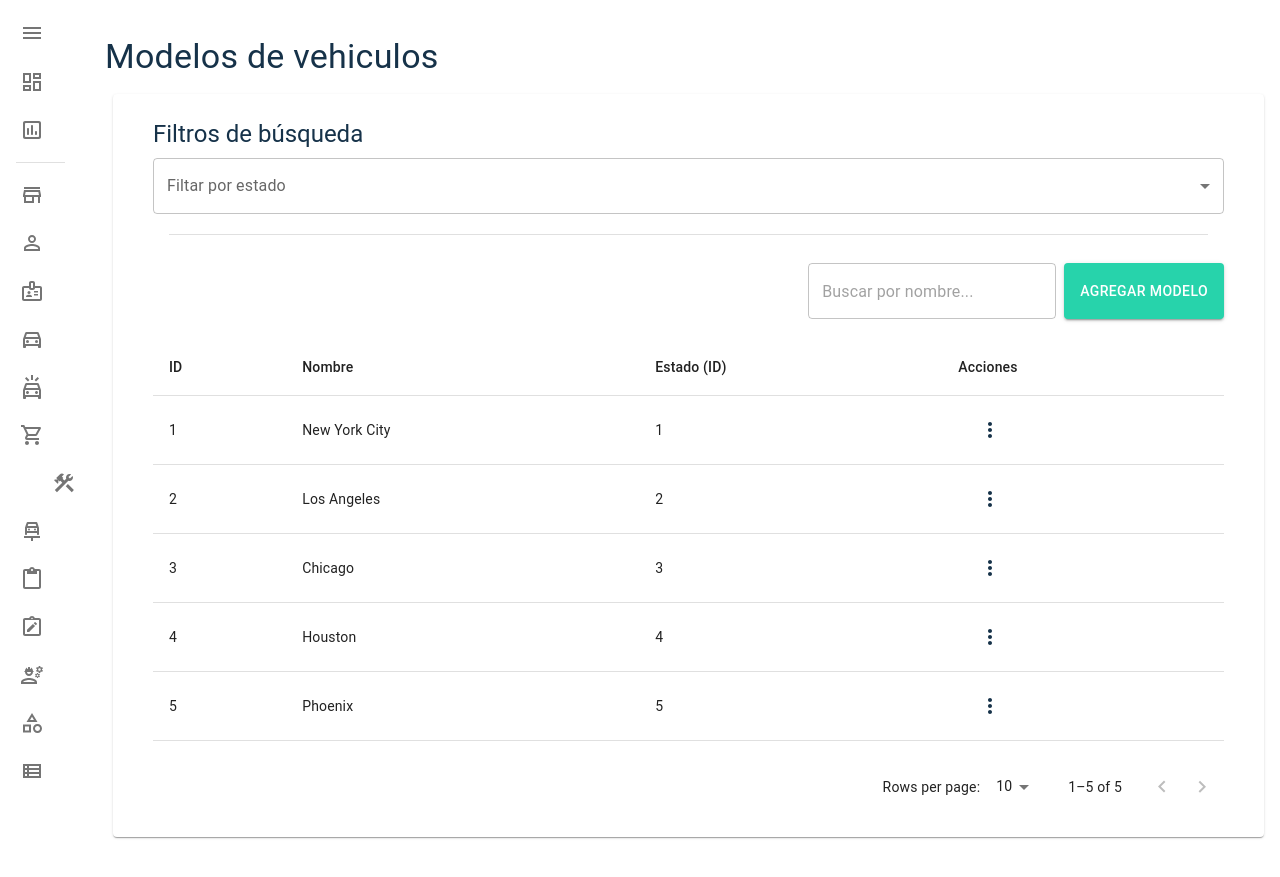
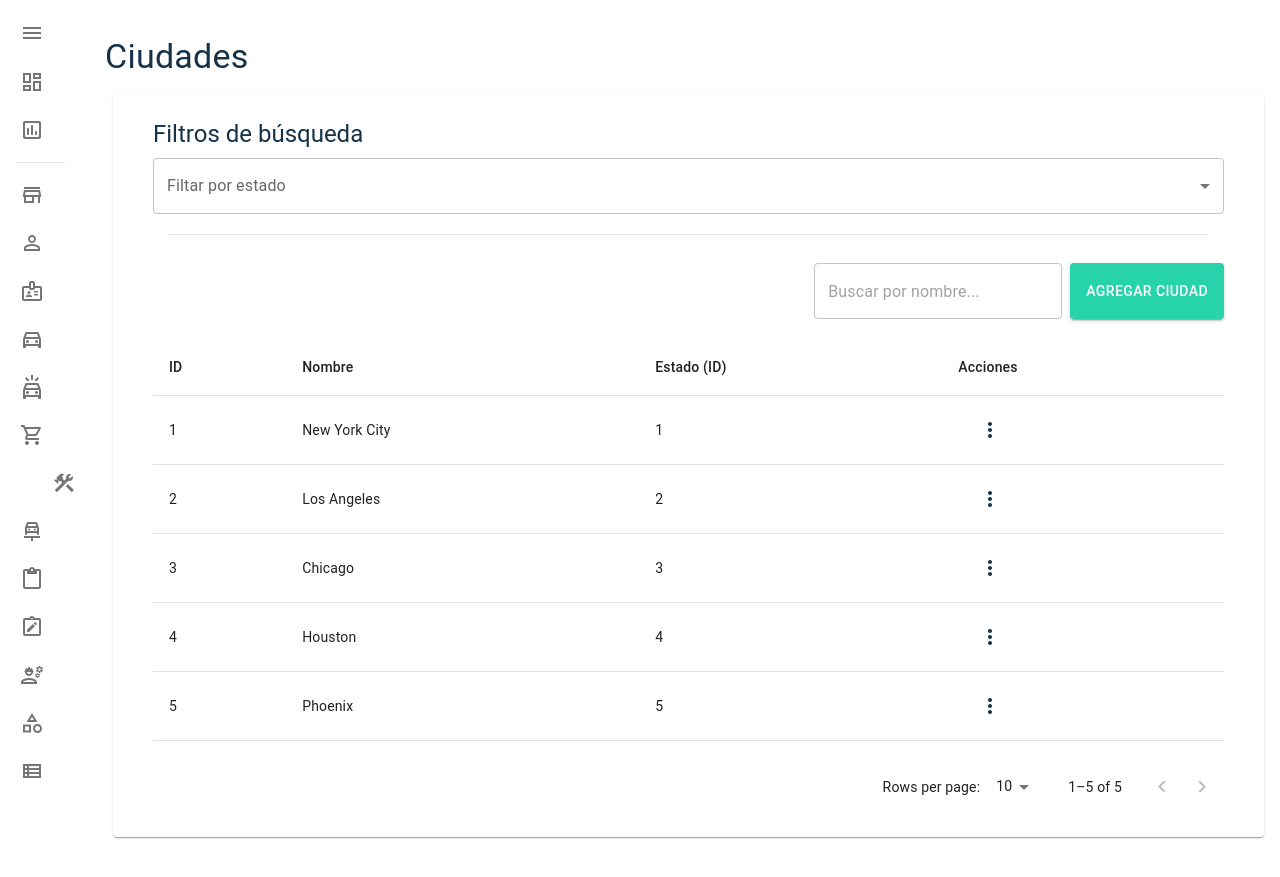
Before and after one commit to Paulaforero/ty-frontend-admin, a Next.js app: page /cities in a window 1280 px wide. Built offline with nearby package versions, Linux system fonts and the light colour scheme.

Commit message:
fix: fixed data page title and creation button label

```diff
--- a/app/(private)/cities/page.jsx
+++ b/app/(private)/cities/page.jsx
@@ -25,8 +25,8 @@ export default function CitiesPage() {
 
   return (
     <DataPageView
-      title="Modelos de vehiculos"
-      createButtonLabel="Agregar modelo"
+      title="Ciudades"
+      createButtonLabel="Agregar ciudad"
       columns={columns}
       rows={cities}
       filters={filters}
```
